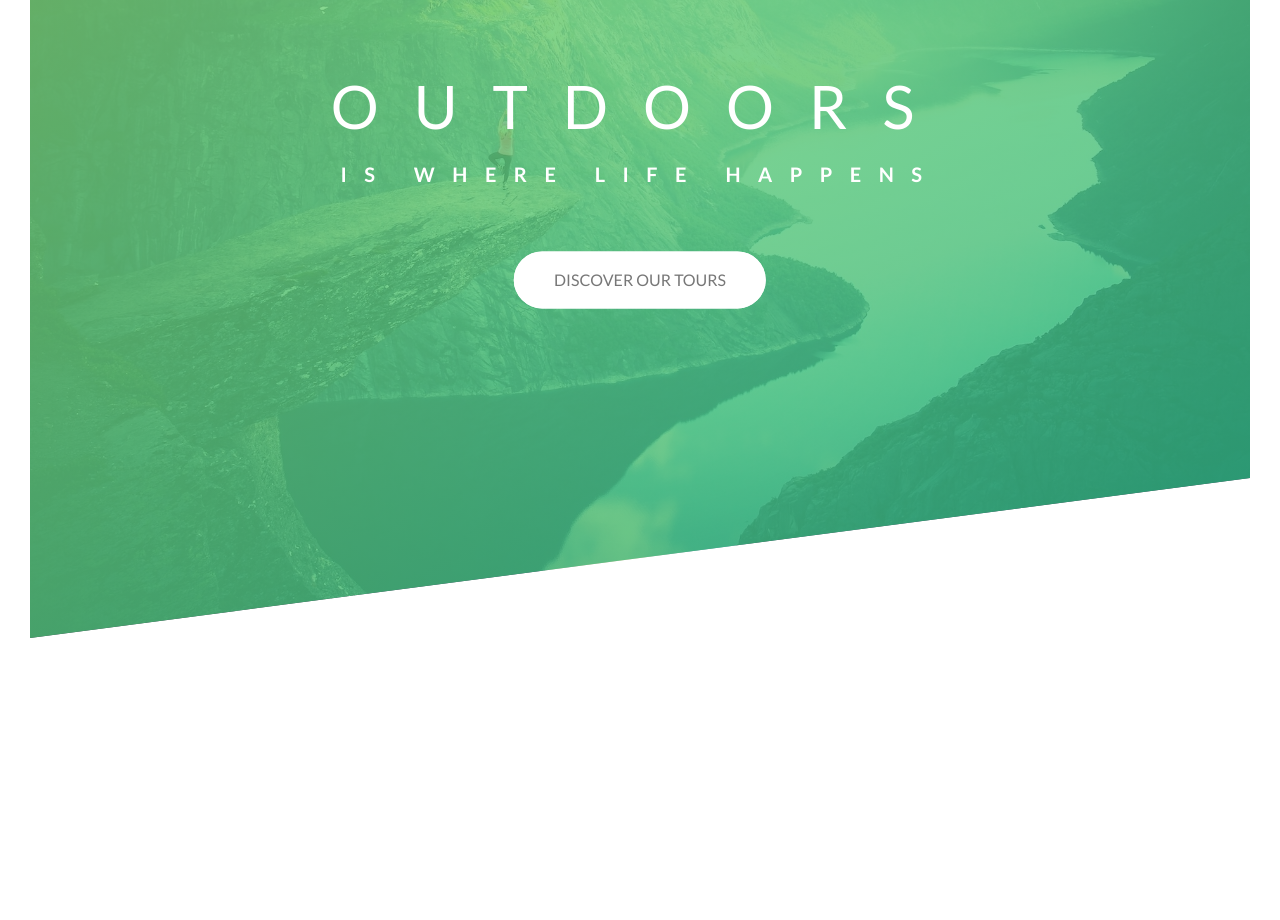
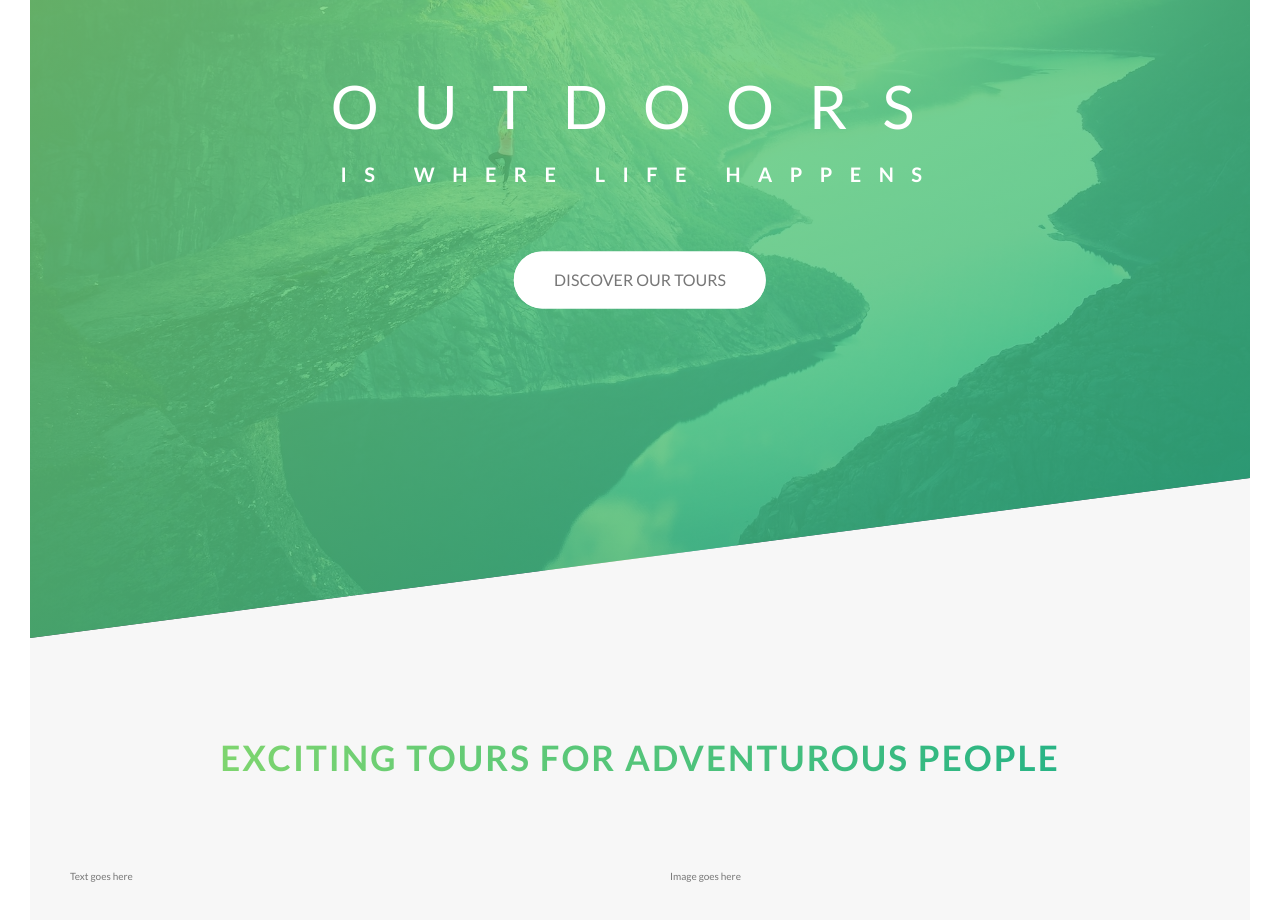
Before and after one commit to LeeTrent/learn-css-saas-schmedtmann, a website: page Natours/index.html in a window 1280 px wide. Shown: the part 152-1072 px from the top of the page. Before the commit the page ends 820 px from the top, so only its background shows below. Drawn offline with Linux system fonts and the light colour scheme.

Commit message:
Adds main section of index.html (part 1)

```diff
--- a/Natours/index.html
+++ b/Natours/index.html
@@ -25,6 +25,17 @@
                 <a href="#" class="btn btn--white btn--animated">Discover our tours</a>
             </div>
         </header>
+        <main>
+            <section class="section-about">
+                <div class="u-center-text u-margin-bottom-8">
+                    <h2 class="heading-secondary">Exciting tours for adventurous people</h2>
+                </div>
+                <div class="row">
+                    <div class="col-1-of-2">Text goes here</div>
+                    <div class="col-1-of-2">Image goes here</div>
+                </div>
+            </section>
+        </main>
         <!-- <section class="grid-test">
             <div class="row">
                 <div class="col-1-of-2">Column 1 of 2</div>
--- a/Natours/sass/abstracts/_variables.scss
+++ b/Natours/sass/abstracts/_variables.scss
@@ -2,6 +2,8 @@
 $color-primary:#55c57a;
 $color-primary-light:#7ed56f;
 $color-primary-dark:#28b485;
+
+$color-grey-light-1: #f7f7f7;
 
 $color-grey-dark: #777;
 $color-white: #fff;
--- a/Natours/sass/base/_typography.scss
+++ b/Natours/sass/base/_typography.scss
@@ -1,3 +1,4 @@
+// BEGIN: body
 body {
     /* Inherited by child elements of body */
     font-family: "Lato", sans-serif;
@@ -10,8 +11,10 @@ body {
     /* (it is not inhereited by child elements) */
     padding: 3rem;
 }
+// END: body
 
-/* Styling for H1 tag */
+// BEGIN: .heading-primary
+// (styling for H1 tag)
 .heading-primary {
     color:$color-white;
     text-transform: uppercase;
@@ -39,3 +42,53 @@ body {
         animation: moveInRight 1s ease-out;
     }
 }
+//END: .heading-primary
+
+// BEGIN: .heading-secondary
+// (styling for H2 tag)
+.heading-secondary {
+    text-transform: uppercase;
+    letter-spacing: 0.2rem;
+    font-size: 3.5rem;
+    font-weight: 700;
+
+    ////////////////////////////////////////////////////////////
+    // display: inline-block;
+    ////////////////////////////////////////////////////////////
+    // Change display to 'inline-block' so that this H2 element
+    // doesn't occupy the entire width of page but instead
+    // occupies the width of the text
+    ////////////////////////////////////////////////////////////
+    display: inline-block;
+    ////////////////////////////////////////////////////////////
+
+    background-image: linear-gradient(to right, $color-primary-light, $color-primary-dark);
+
+    //////////////////////////////////////////////////////////
+    // -webkit-background-clip: text;
+    //////////////////////////////////////////////////////////
+    // Makes the background-image appear only behind the text
+    //////////////////////////////////////////////////////////
+    -webkit-background-clip: text;
+    //////////////////////////////////////////////////////////
+
+    //////////////////////////////////////////////////////////
+    // color: transparent;
+    //////////////////////////////////////////////////////////
+    // Makes the color of the text transparent so that you
+    // can see the background-image in lieu of text color
+    //////////////////////////////////////////////////////////
+    color: transparent;
+    //////////////////////////////////////////////////////////
+
+    //////////////////////////////////////////////////////////
+    // Visual effect - tilt text
+    //////////////////////////////////////////////////////////
+    transition: all 0.2s;
+    &:hover {
+        transform: skewX(15deg) skewY(2deg) scale(1.1);
+        text-shadow: 0.5rem 1rem 2rem rgba($color-black, 0.25);
+    }
+    //////////////////////////////////////////////////////////
+}
+// END: .heading-secondary
--- a/Natours/sass/base/_utilities.scss
+++ b/Natours/sass/base/_utilities.scss
@@ -0,0 +1,2 @@
+.u-center-text     { text-align: center; }
+.u-margin-bottom-8 { margin-bottom: 8rem; }
--- a/Natours/sass/layout/_grid.scss
+++ b/Natours/sass/layout/_grid.scss
@@ -2,7 +2,7 @@
     max-width: $grid-width;
     //max-width: 1140px;
     //max-width: 100rem;
-    background-color: #eee;
+    //background-color: #eee;
 
     // Center row in viewport
     // (used to center one block element
@@ -20,7 +20,7 @@
     // Selects all elements where the
     // class atribute starts with 'col-'
     [class^="col-"] {
-        background-color: orangered;
+        //background-color: orangered;
         float: left;
 
         &:not(:last-child) {
--- a/Natours/sass/pages/_home.scss
+++ b/Natours/sass/pages/_home.scss
@@ -0,0 +1,17 @@
+.section-about {
+    background-color: $color-grey-light-1;
+    //background-color: red;
+    padding: 25rem 0;
+    ////////////////////////////////////////////////////
+    // margin-top
+    ////////////////////////////////////////////////////
+    // This section (main) is right below header
+    // header height is 95vh on the left-hand side
+    // header height is 75vh on the right-hand side
+    // Difference is 20vh
+    // Assign the top margin of this section to -20vh
+    // so that there isn't a gap on the right-hand side
+    ////////////////////////////////////////////////////
+    margin-top: -20vh;
+    ////////////////////////////////////////////////////
+}
```
Also changed, not shown: Natours/css/style.css.
